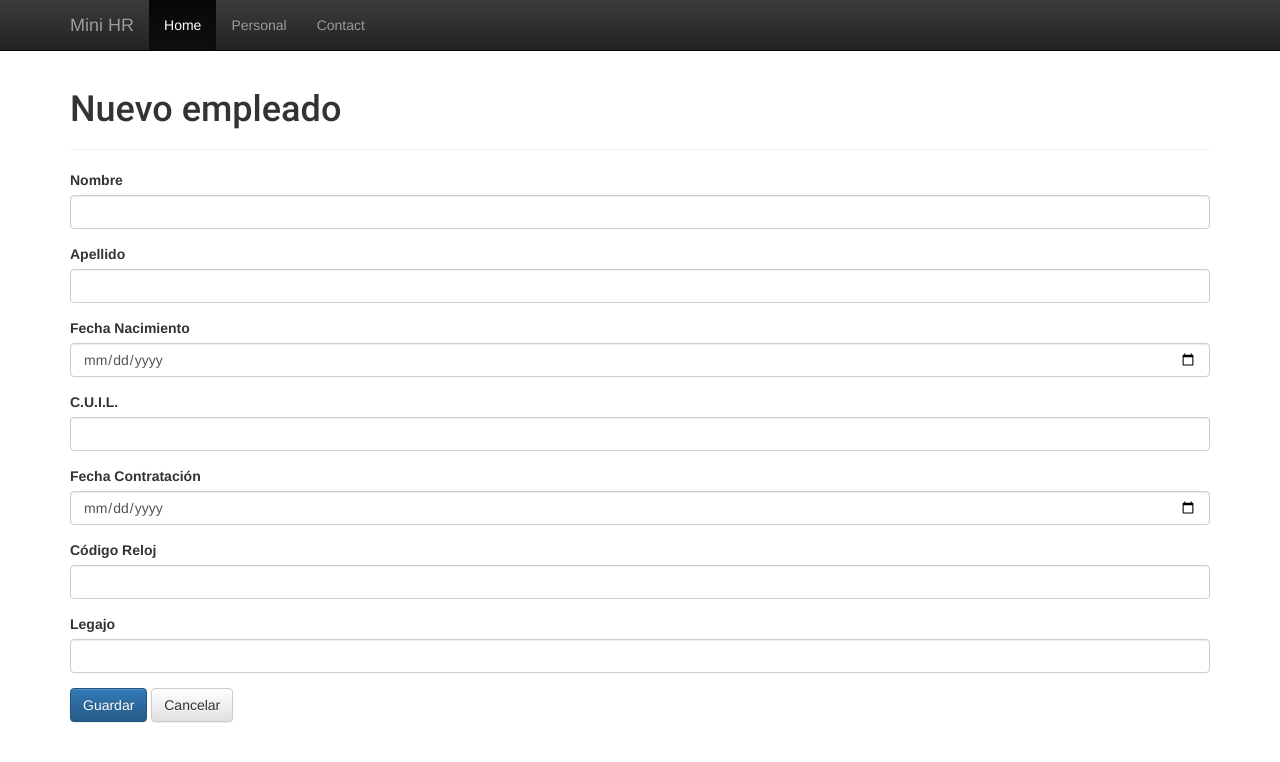
After one commit to coyotevz/mini-hr, a Flask app: template hr/templates/employee_form.html in a window 1280 px wide. The commit adds this page. Shown: the top 762 px of the page. Run offline with Flask 2, Linux system fonts and the light colour scheme; the template is opened without the code that fills it: values that come from a table or form of the project are taken from there, others are empty; some libraries are stand-ins or nearby versions.

Commit message:
Add new employee form

```diff
--- /dev/null
+++ b/hr/forms.py
@@ -0,0 +1,14 @@
+# -*- coding: utf-8 -*-
+
+from flask.ext.wtf import Form
+from wtforms import StringField, IntegerField, DateField
+from wtforms.validators import DataRequired, Optional
+
+class EmployeeForm(Form):
+    first_name = StringField(u'Nombre', validators=[DataRequired()])
+    last_name = StringField(u'Apellido', validators=[DataRequired()])
+    birth_date = DateField(u'Fecha Nacimiento', validators=[DataRequired()])
+    cuil = StringField(u'C.U.I.L.', validators=[DataRequired()])
+    hire_date = DateField(u'Fecha Contratación', validators=[DataRequired()])
+    user_code = IntegerField(u'Código Reloj', validators=[DataRequired()])
+    file_no = IntegerField(u'Legajo', validators=[Optional()])
--- /dev/null
+++ b/hr/templates/employee_form.html
@@ -0,0 +1,43 @@
+{% extends "layout.html" %}
+
+{% block page_content %}
+<div class="page-header">
+  <h1>Nuevo empleado</h1>
+</div>
+<form role="form" method="post" action="">
+  {{ form.hidden_tag() }}
+  <div class="form-group">
+    {{ form.first_name.label }}
+    {{ form.first_name(size=20, class="form-control") }}
+  </div>
+  <div class="form-group">
+    {{ form.last_name.label }}
+    {{ form.last_name(size=20, class="form-control") }}
+  </div>
+  <div class="form-group">
+    {{ form.birth_date.label }}
+    {{ form.birth_date(class="form-control") }}
+  </div>
+  <div class="form-group">
+    {{ form.cuil.label }}
+    {{ form.cuil(class="form-control") }}
+  </div>
+  <div class="form-group">
+    {{ form.hire_date.label }}
+    {{ form.hire_date(class="form-control") }}
+  </div>
+  <div class="form-group">
+    {{ form.user_code.label }}
+    {{ form.user_code(class="form-control") }}
+  </div>
+  <div class="form-group">
+    {{ form.file_no.label }}
+    {{ form.file_no(class="form-control") }}
+  </div>
+  <button type="submit" class="btn btn-primary">Guardar</button>
+  <button type="submit" class="btn btn-default">Cancelar</button>
+</form>
+{% endblock %}
+
+{# vim: ft=jinja:sw=2
+#}
```
Also changed, not shown: hr/templates/employee_list.html (+5 -5 lines), hr/views.py (+14 -4 lines).
